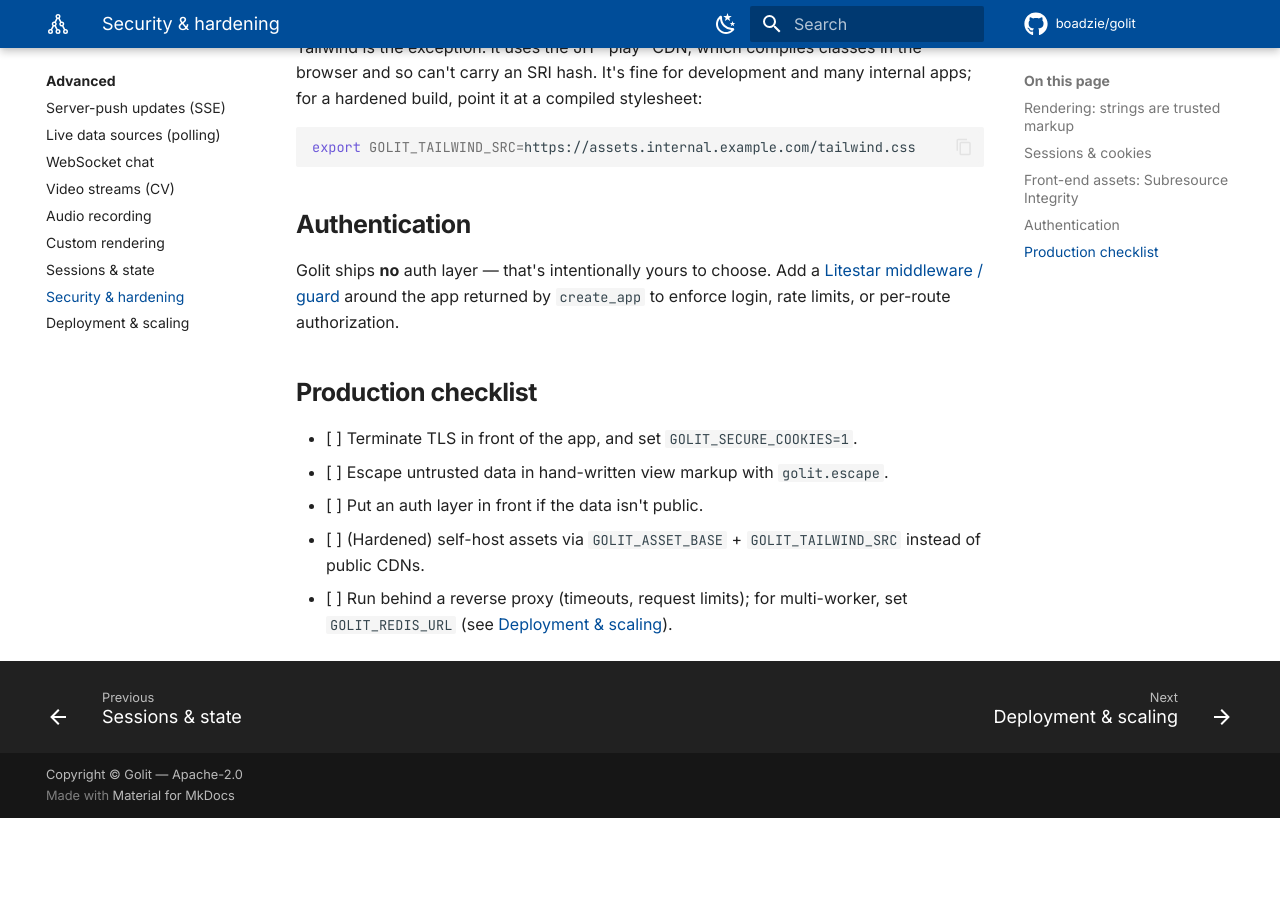
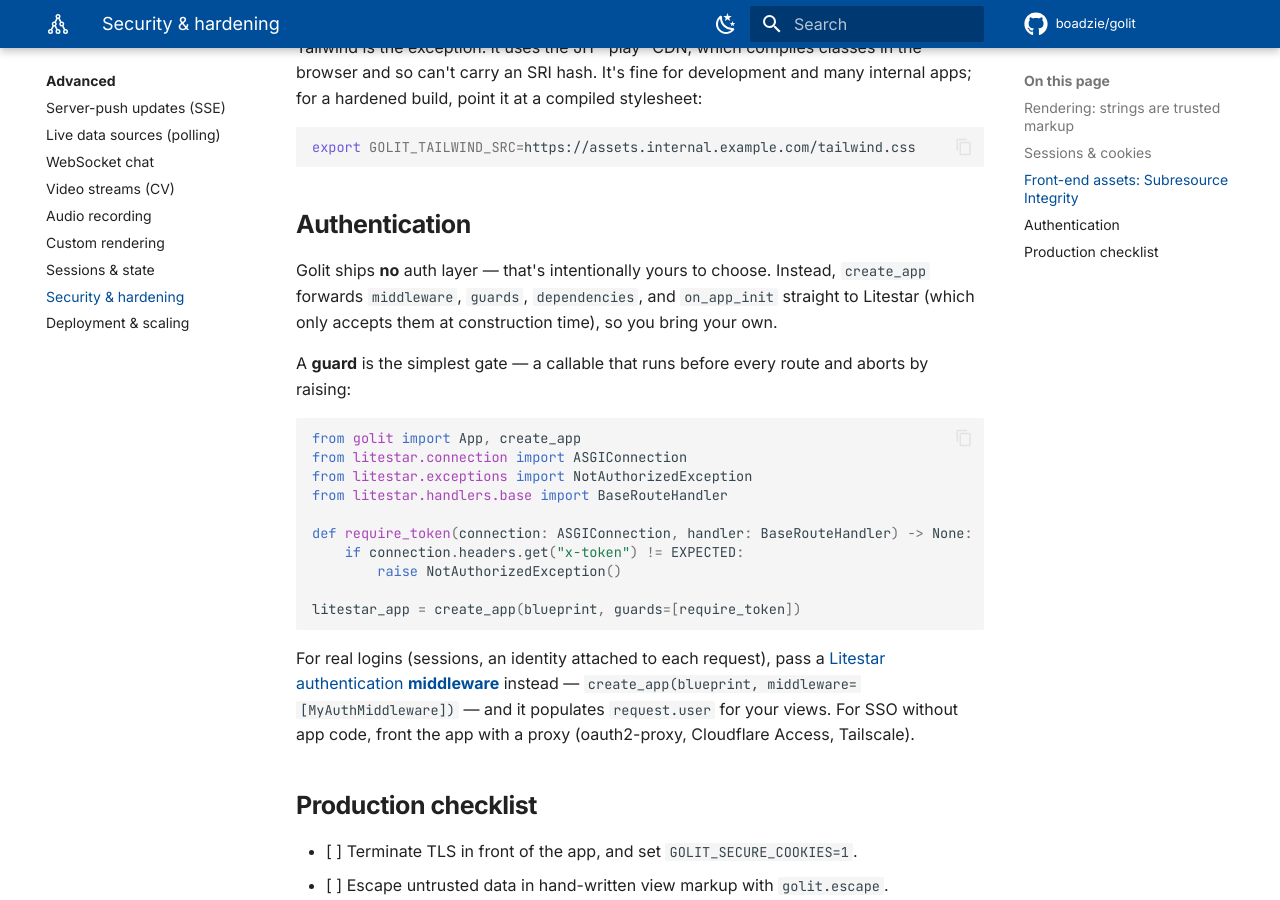
Before and after one commit to Boadzie/golit, an MkDocs documentation site: the page built from docs/advanced/security.md, in a window 1280 px wide and 900 px high, scrolled down 1489 px. Built offline with MkDocs 1.6.1 and Material for MkDocs 9.7.7, drawn with Linux system fonts in a browser that asks for light colours; comment, search, counter and statistics services are not loaded; before the commit the page ends 2307 px from its top, so only the background shows below that.

Commit message:
docs(security): real BYO-auth recipe
Replace the hand-wavy 'add a middleware around the app' note (which the old
API couldn't actually do) with working guard + middleware examples via
create_app, plus the front-door-proxy option for SSO.

````diff
--- a/docs/advanced/security.md
+++ b/docs/advanced/security.md
@@ -54,7 +54,24 @@ export GOLIT_TAILWIND_SRC=https://assets.internal.example.com/tailwind.css
 
 ## Authentication
 
-Golit ships **no** auth layer — that's intentionally yours to choose. Add a [Litestar middleware / guard](https://docs.litestar.dev/latest/usage/security/) around the app returned by `create_app` to enforce login, rate limits, or per-route authorization.
+Golit ships **no** auth layer — that's intentionally yours to choose. Instead, `create_app` forwards `middleware`, `guards`, `dependencies`, and `on_app_init` straight to Litestar (which only accepts them at construction time), so you bring your own.
+
+A **guard** is the simplest gate — a callable that runs before every route and aborts by raising:
+
+```python
+from golit import App, create_app
+from litestar.connection import ASGIConnection
+from litestar.exceptions import NotAuthorizedException
+from litestar.handlers.base import BaseRouteHandler
+
+def require_token(connection: ASGIConnection, handler: BaseRouteHandler) -> None:
+    if connection.headers.get("x-token") != EXPECTED:
+        raise NotAuthorizedException()
+
+litestar_app = create_app(blueprint, guards=[require_token])
+```
+
+For real logins (sessions, an identity attached to each request), pass a [Litestar authentication **middleware**](https://docs.litestar.dev/latest/usage/security/) instead — `create_app(blueprint, middleware=[MyAuthMiddleware])` — and it populates `request.user` for your views. For SSO without app code, front the app with a proxy (oauth2-proxy, Cloudflare Access, Tailscale).
 
 ## Production checklist
 
````
